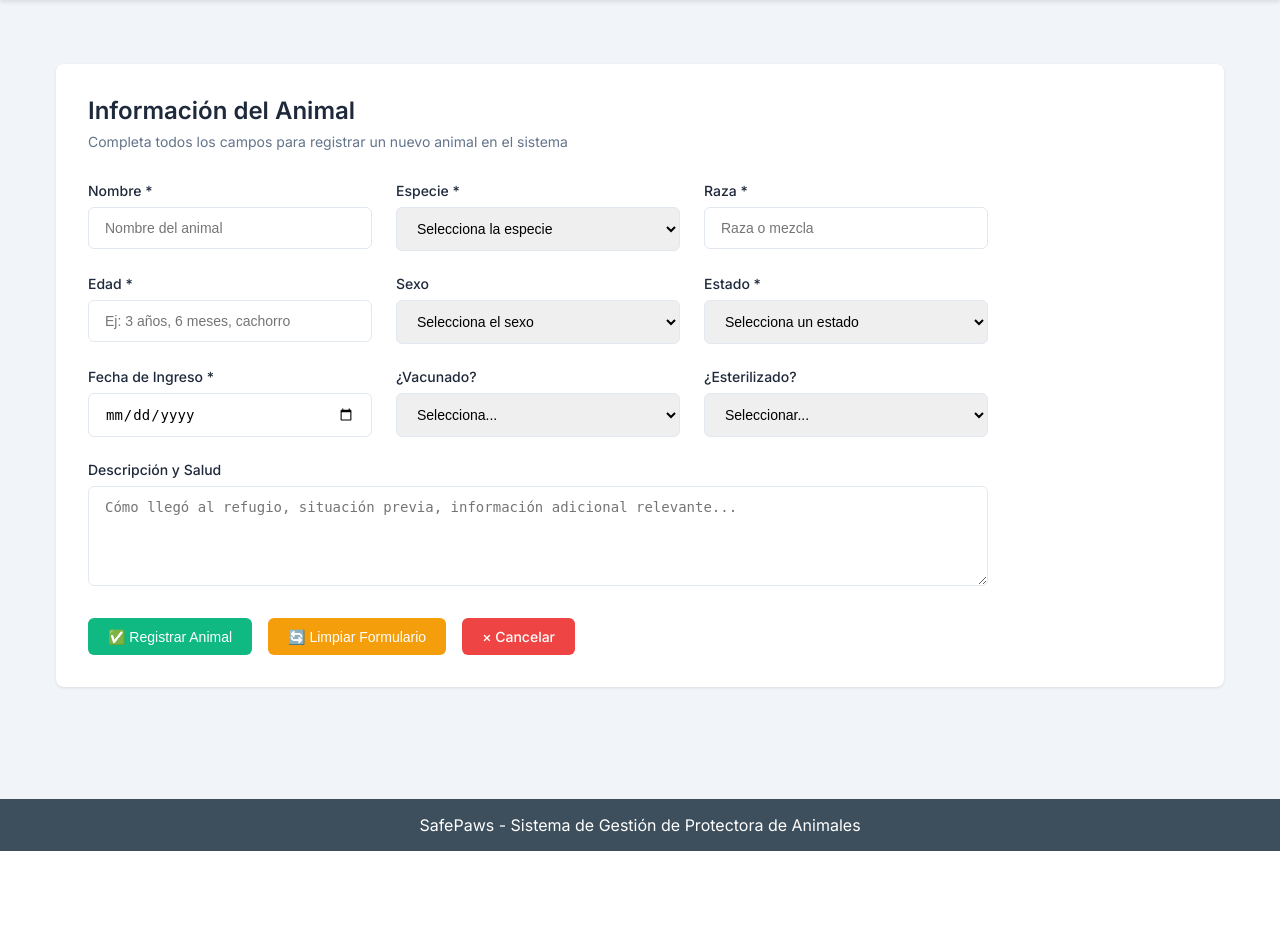
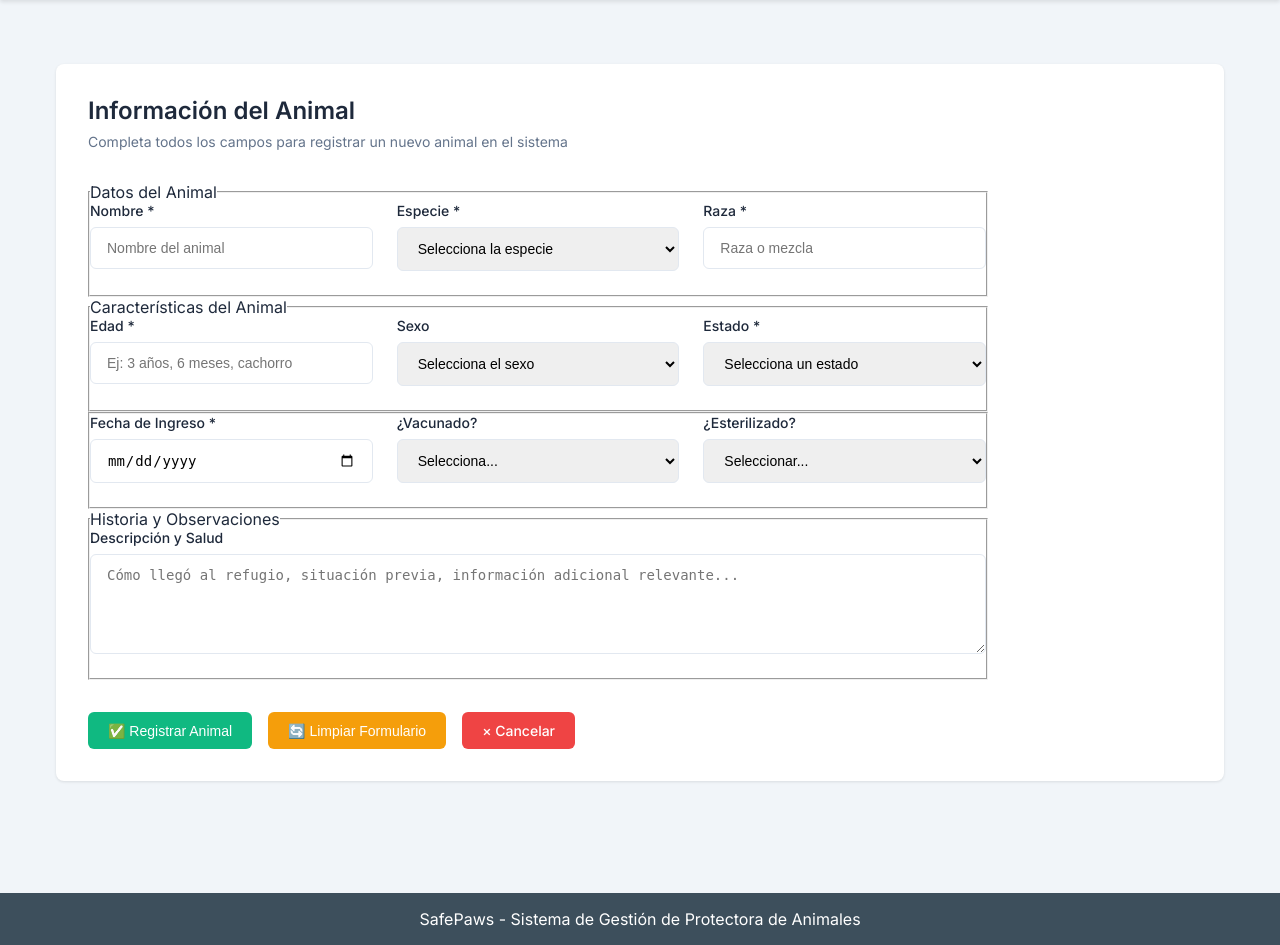
Before and after one commit to Casas-tj/SafePaws, a Django app: page /animales/animales_form in a window 1280 px wide. Shown: the part 140-1085 px from the top of the page. Before the commit the page ends 991 px from the top, so only its background shows below. Run offline with Django 5.2, Linux system fonts and the light colour scheme; parts of the project's set-up code (start-up, migrations or seed data) failed here and were passed over.

Commit message:
feature(animales): Añadidas etiquetas fieldset y legend al archivo animales_form

```diff
--- a/apps/animales/templates/animales/animales_form.html
+++ b/apps/animales/templates/animales/animales_form.html
@@ -12,12 +12,16 @@
     </div>
 
     <form id="formNuevoAnimal" class="animal-form">
-        <!-- Fila 1: Nombre, Especie, Raza -->
+        <!-- Sección 1: Nombre, Especie, Raza -->
+        <fieldset>
+            <legend>Datos del Animal</legend>
             <div class="form-row">
                 <div class="form-group">
                     <label for="animalNombre">Nombre *</label>
-                <input type="text" id="animalNombre" class="form-control-list" placeholder="Nombre del animal" required>
+                    <input type="text" id="animalNombre" class="form-control-list" placeholder="Nombre del animal"
+                        required>
                 </div>
+
                 <div class="form-group">
                     <label for="animalEspecie">Especie *</label>
                     <select id="animalEspecie" class="form-control-list" required>
@@ -30,18 +34,22 @@
                         <option value="Otro">Otro</option>
                     </select>
                 </div>
+
                 <div class="form-group">
                     <label for="animalRaza">Raza *</label>
                     <input type="text" id="animalRaza" class="form-control-list" placeholder="Raza o mezcla" required>
                 </div>
             </div>
+        </fieldset>
 
-        <!-- Fila 2: Edad, Sexo, Estado -->
+        <!-- Sección 2: Edad, Sexo, Estado -->
+        <fieldset>
+            <legend>Características del Animal</legend>
             <div class="form-row">
                 <div class="form-group">
                     <label for="animalEdad">Edad *</label>
-                <input type="text" id="animalEdad" class="form-control-list" placeholder="Ej: 3 años, 6 meses, cachorro"
-                    required>
+                    <input type="text" id="animalEdad" class="form-control-list"
+                        placeholder="Ej: 3 años, 6 meses, cachorro" required>
                 </div>
 
                 <div class="form-group">
@@ -63,8 +71,10 @@
                     </select>
                 </div>
             </div>
+        </fieldset>
 
-        <!-- Fila 3: Fecha de Ingreso, Características de salud  -->
+        <!-- Sección 3: Fecha de Ingreso, Características de salud  -->
+        <fieldset>
             <div class="form-row">
                 <div class="form-group">
                     <label for="animalFechaIngreso">Fecha de Ingreso *</label>
@@ -90,8 +100,11 @@
                     </select>
                 </div>
             </div>
+        </fieldset>
 
-        <!-- Fila 4: Historia / Observaciones -->
+        <!-- Sección 4: Historia / Observaciones -->
+        <fieldset>
+            <legend>Historia y Observaciones</legend>
             <div class="form-row">
                 <div class="form-group form-group-full">
                     <label for="animalDescripcion">Descripción y Salud</label>
@@ -99,6 +112,7 @@
                         placeholder="Cómo llegó al refugio, situación previa, información adicional relevante..."></textarea>
                 </div>
             </div>
+        </fieldset>
 
         <!-- Botones -->
         <div class="form-buttons">
```
Lines whose indentation alone changed are shown as unchanged.
